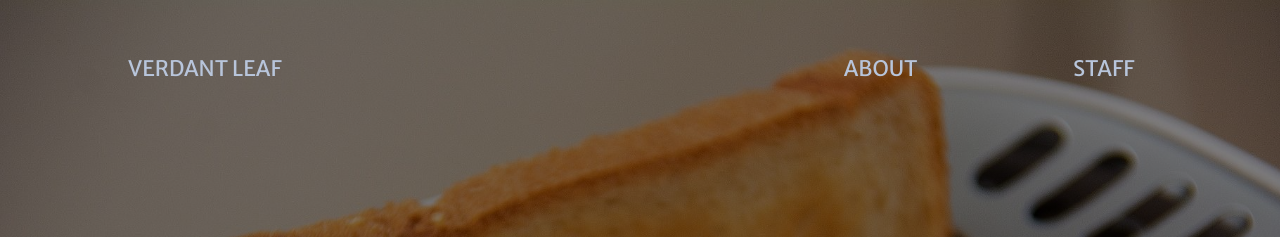
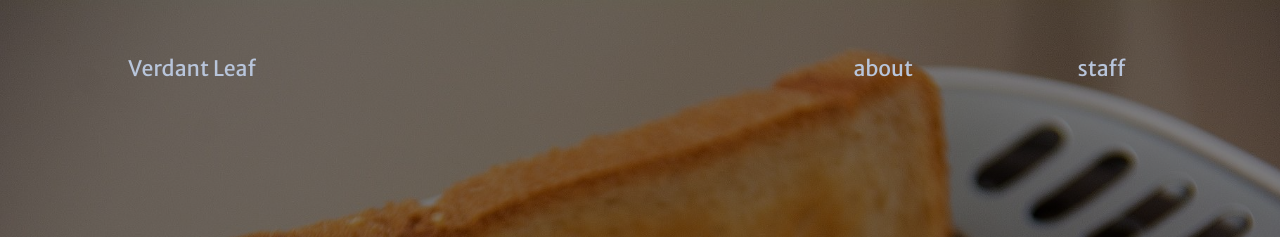
Before and after one commit to anthony-zhou/verdant-leaf, a Jekyll site: the page built from index.html, in a window 1280 px wide and 900 px high. Shown: the top 237 px of the window. Built offline with Jekyll 4.4.1, drawn with Linux system fonts in a browser that asks for light colours.

Commit message:
Update navigation.html

```diff
--- a/_includes/navigation.html
+++ b/_includes/navigation.html
@@ -2,11 +2,11 @@
   {% for item in site.data.navigation %}
     {% if item.link == "/" %}
     <a href="{{ item.link }}" class="header-logo" style="order: {{ item.order }}">
-      <p class="logo-text">VERDANT LEAF</p>
+      <p class="logo-text">Verdant Leaf</p>
     </a>
     {% else %}
       <a href="{{ item.link }}" {% if page.url == item.link %}class="current"{% endif %} style="order: {{ item.order }}">
-          <div class="header-link-text"><div>{{ item.name | upcase}}</div>
+          <div class="header-link-text"><div>{{ item.name | downcase}}</div>
           <hr class="underline"></div>
       </a>
     {% endif %}
```
